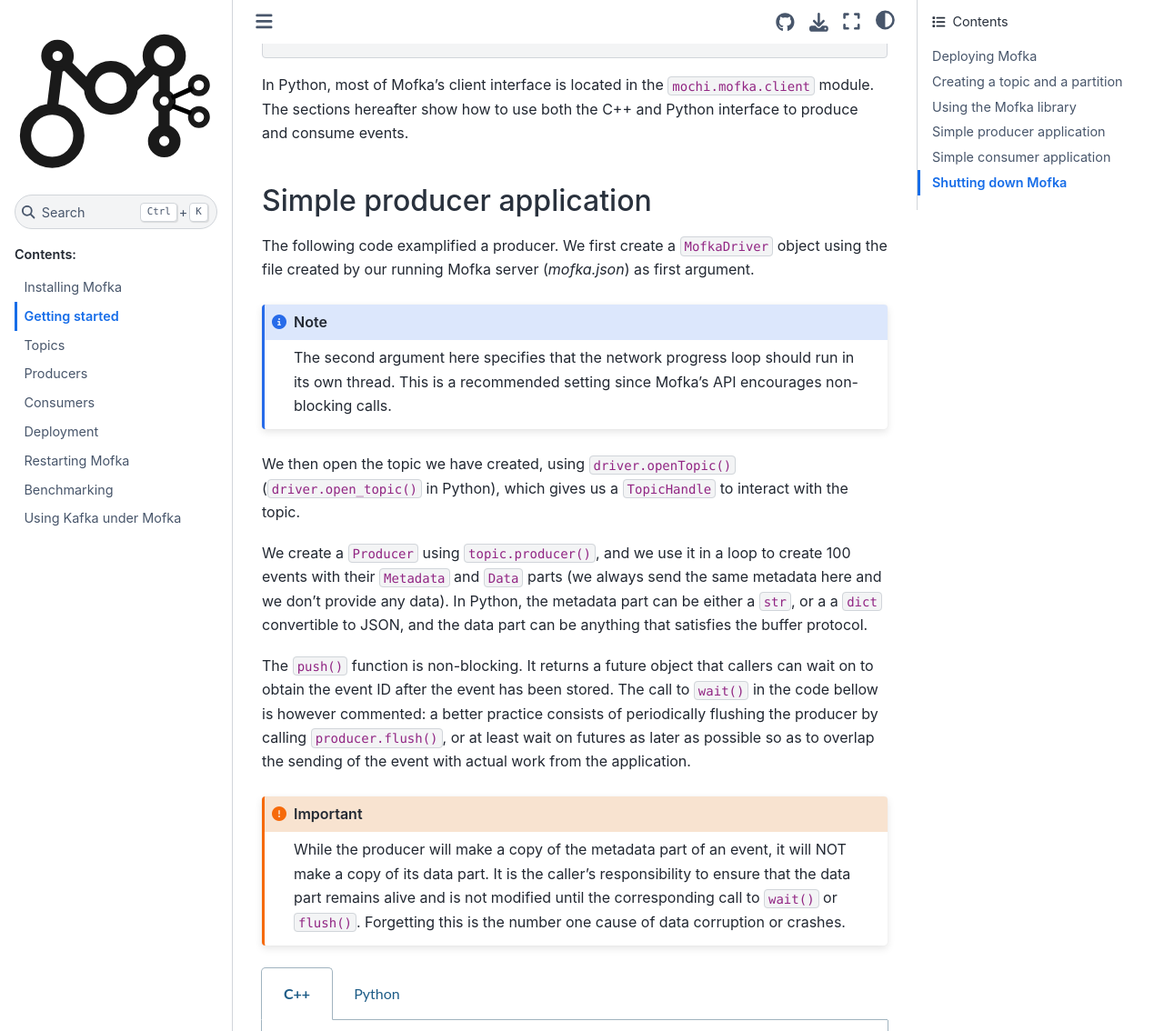
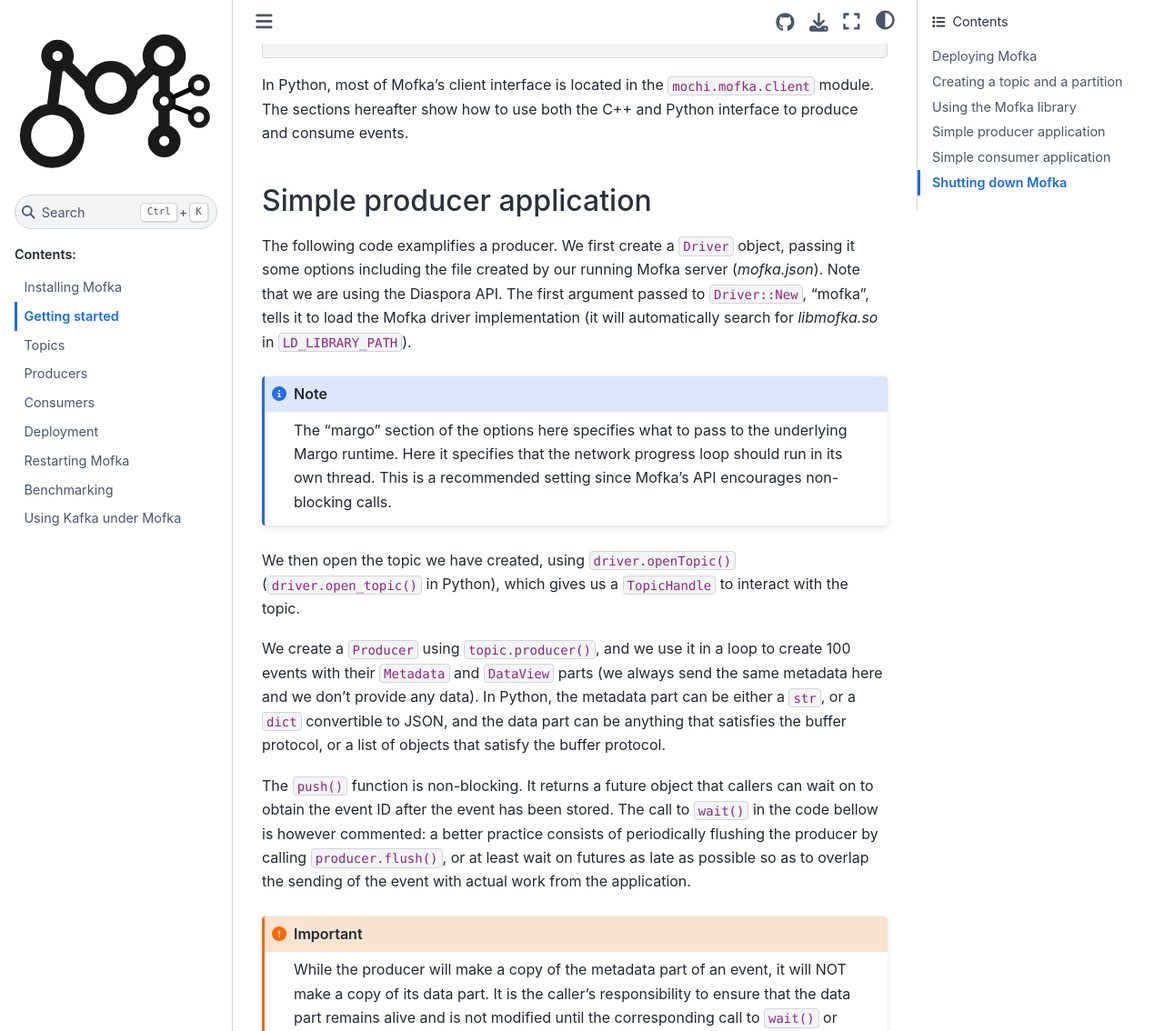
Before and after one commit to mochi-hpc/mofka, a Sphinx documentation site: the page built from docs/usage/quickstart.rst, in a window 1280 px wide and 1400 px high, scrolled down 2783 px, cut to the strip 0-1134 px from the top of the window. Shown: the whole strip at 91% size. Built offline with Sphinx 7.4.7 and the Sphinx Book theme 1.1.4, drawn with Linux system fonts in a browser that asks for light colours; some of the changed text lies outside the part shown.

Commit message:
improved doc and fixed python examples

```diff
--- a/docs/_code/consumer.py
+++ b/docs/_code/consumer.py
@@ -2,11 +2,17 @@ import sys
 import json
 import pymargo.core
 from pymargo.core import Engine
-from mochi.mofka.client import MofkaDriver
+from diaspora_stream.api import Driver
 
 
 def consume(group_file: str, topic_name: str):
-    driver = MofkaDriver(group_file, use_progress_thread=True)
+    options = {
+        "group_file": group_file,
+        "margo": {
+            "use_progress_thread": True
+        }
+    }
+    driver = Driver.new("mofka", options)
     topic = driver.open_topic(topic_name)
     consumer = topic.consumer(name="myconsumer")
 
--- a/docs/_code/producer.py
+++ b/docs/_code/producer.py
@@ -1,11 +1,17 @@
 import sys
 import pymargo.core
 from pymargo.core import Engine
-from mochi.mofka.client import MofkaDriver
+from diaspora_stream.api import Driver
 
 
 def produce(group_file: str, topic_name: str):
-    driver = MofkaDriver(group_file, use_progress_thread=True)
+    options = {
+        "group_file": group_file,
+        "margo": {
+            "use_progress_thread": True
+        }
+    }
+    driver = Driver.new("mofka", options)
     topic = driver.open_topic(topic_name)
     producer = topic.producer()
 
--- a/docs/usage/quickstart.rst
+++ b/docs/usage/quickstart.rst
@@ -99,13 +99,16 @@ The sections hereafter show how to use both the C++ and Python interface to prod
 Simple producer application
 ---------------------------
 
-The following code examplified a producer.
-We first create a :code:`MofkaDriver` object  using the file
-created by our running Mofka server (*mofka.json*) as first argument.
+The following code examplifies a producer.
+We first create a :code:`Driver` object, passing it some options including the file
+created by our running Mofka server (*mofka.json*). Note that we are using the Diaspora
+API. The first argument passed to :code:`Driver::New`, "mofka", tells it to load the
+Mofka driver implementation (it will automatically search for *libmofka.so* in :code:`LD_LIBRARY_PATH`).
 
 .. note::
 
-   The second argument here specifies that the network progress loop
+   The "margo" section of the options here specifies what to pass to the underlying
+   Margo runtime. Here it specifies that the network progress loop
    should run in its own thread. This is a recommended setting since
    Mofka's API encourages non-blocking calls.
 
@@ -114,15 +117,16 @@ We then open the topic we have created, using :code:`driver.openTopic()`
 to interact with the topic.
 
 We create a :code:`Producer` using :code:`topic.producer()`, and we use
-it in a loop to create 100 events with their :code:`Metadata` and :code:`Data`
+it in a loop to create 100 events with their :code:`Metadata` and :code:`DataView`
 parts (we always send the same metadata here and we don't provide any data).
-In Python, the metadata part can be either a :code:`str`, or a a :code:`dict`
-convertible to JSON, and the data part can be anything that satisfies the buffer protocol.
+In Python, the metadata part can be either a :code:`str`, or a :code:`dict`
+convertible to JSON, and the data part can be anything that satisfies the buffer protocol,
+or a list of objects that satisfy the buffer protocol.
 
 The :code:`push()` function is non-blocking. It returns a future object that callers
 can wait on to obtain the event ID after the event has been stored. The call to :code:`wait()`
 in the code bellow is however commented: a better practice consists of periodically flushing
-the producer by calling :code:`producer.flush()`, or at least wait on futures as later as possible
+the producer by calling :code:`producer.flush()`, or at least wait on futures as late as possible
 so as to overlap the sending of the event with actual work from the application.
 
 .. important::
```
Also changed, not shown: other parts of docs/usage/quickstart.rst (+1 -1 lines).
